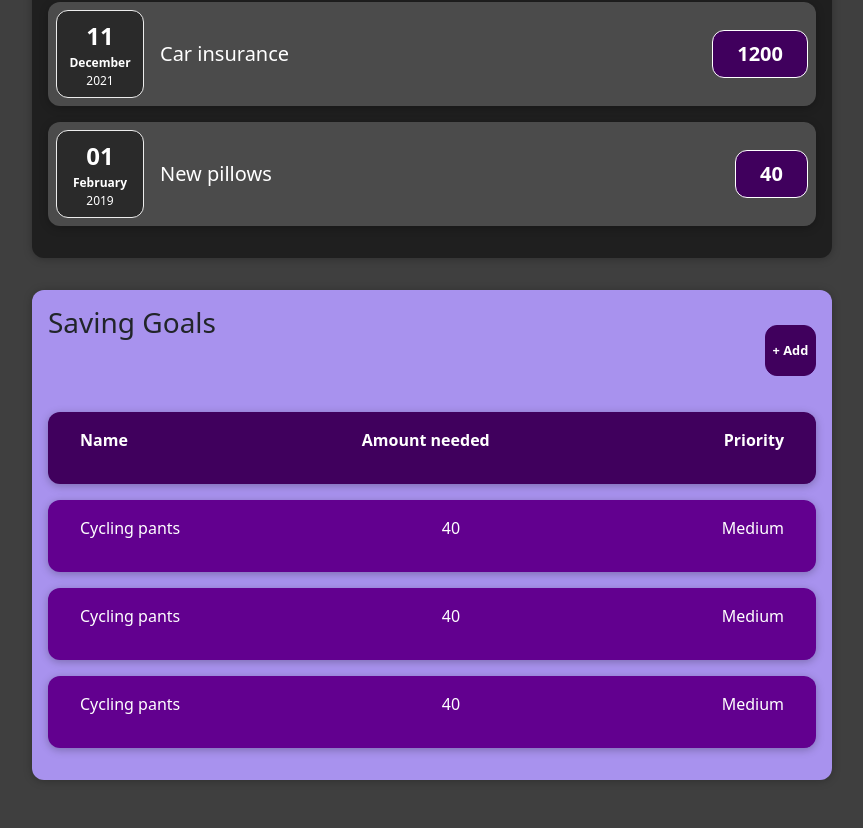
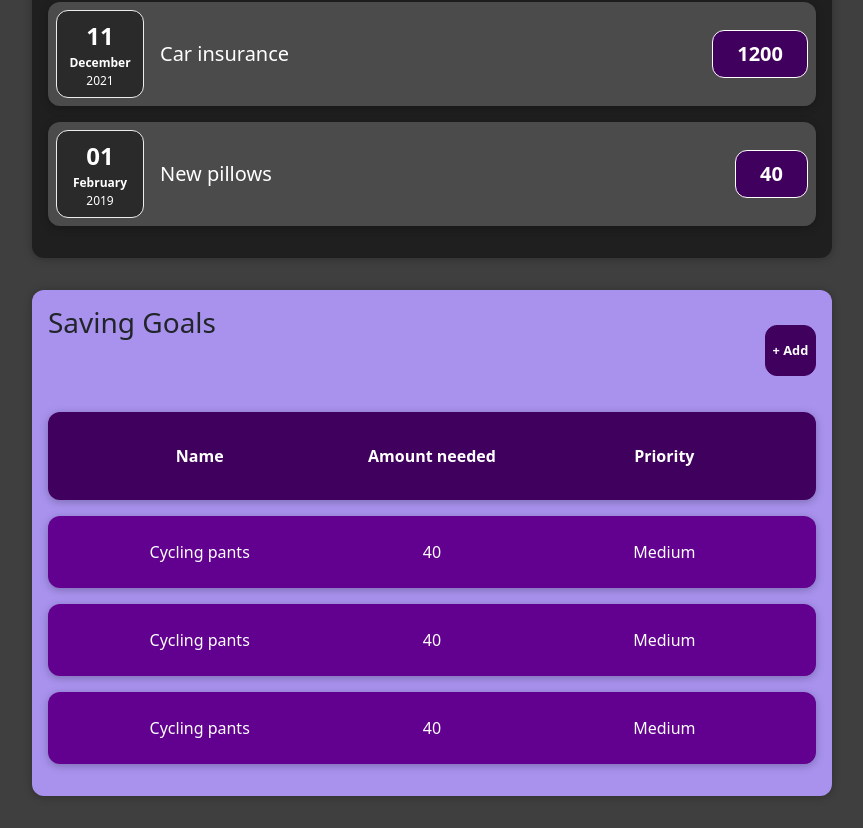
Before and after one commit to grubahilda/react-expenses-tracker, a React (Create React App) app: page / in a window 1280 px wide. Shown: the part 418-1246 px from the top of the page, without its empty margins (208-1071 px from the left). Built offline with nearby package versions, Linux system fonts and the light colour scheme.

Commit message:
Fixed some styles

```diff
--- a/src/component/Expenses/Expenses.css
+++ b/src/component/Expenses/Expenses.css
@@ -7,3 +7,7 @@
   border-radius: 12px;
   box-shadow: 0 1px 8px rgba(0, 0, 0, 0.25);
 }
+
+.expenses > p {
+  margin: 1.5rem;
+}
--- a/src/component/SavingGoals/SavingGoal/SavingGoal.css
+++ b/src/component/SavingGoals/SavingGoal/SavingGoal.css
@@ -5,7 +5,14 @@
   color: white;
   padding: 1rem 2rem;
   border-radius: 12px;
-  display: flex;
-  align-items: flex-start;
-  justify-content: space-between;
 }
+
+.goal-item:hover {
+  background: rgb(84, 0, 122);
+}
+
+.goal-item > p {
+  display: inline-block;
+  width: 33%;
+  margin: 0.5rem 0;
+}
--- a/src/component/SavingGoals/SavingGoals.css
+++ b/src/component/SavingGoals/SavingGoals.css
@@ -37,9 +37,12 @@
   box-shadow: 0 2px 8px rgba(0, 0, 0, 0.26);
   font-weight: bold;
   color: white;
-  display: flex;
-  align-items: flex-start;
-  justify-content: space-between;
   padding: 1rem 2rem;
   border-radius: 12px;
 }
+
+.saving-goals__header-bar > p {
+  display: inline-block;
+  width: 33%;
+  margin-top: 1rem;
+}
```
